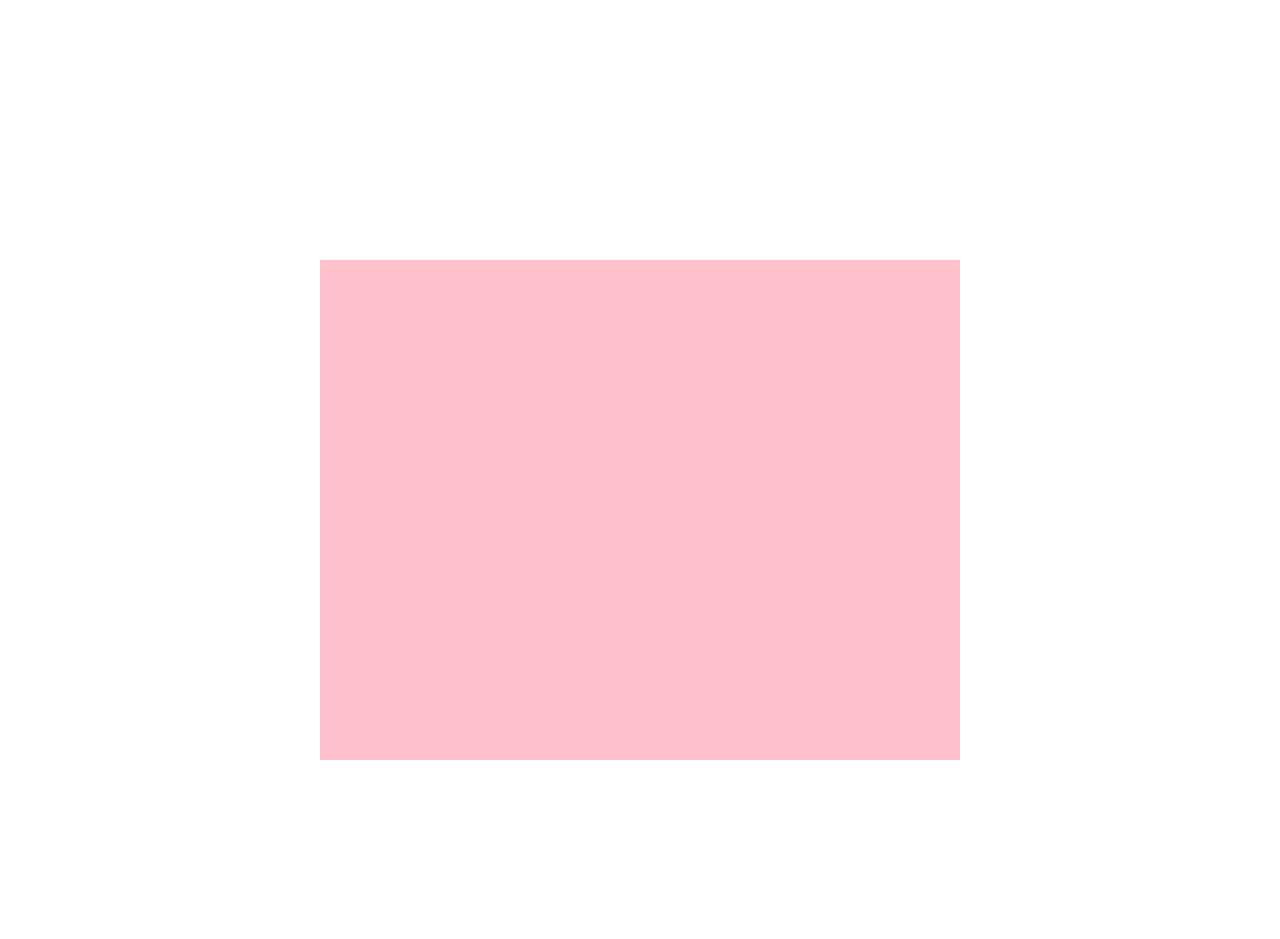
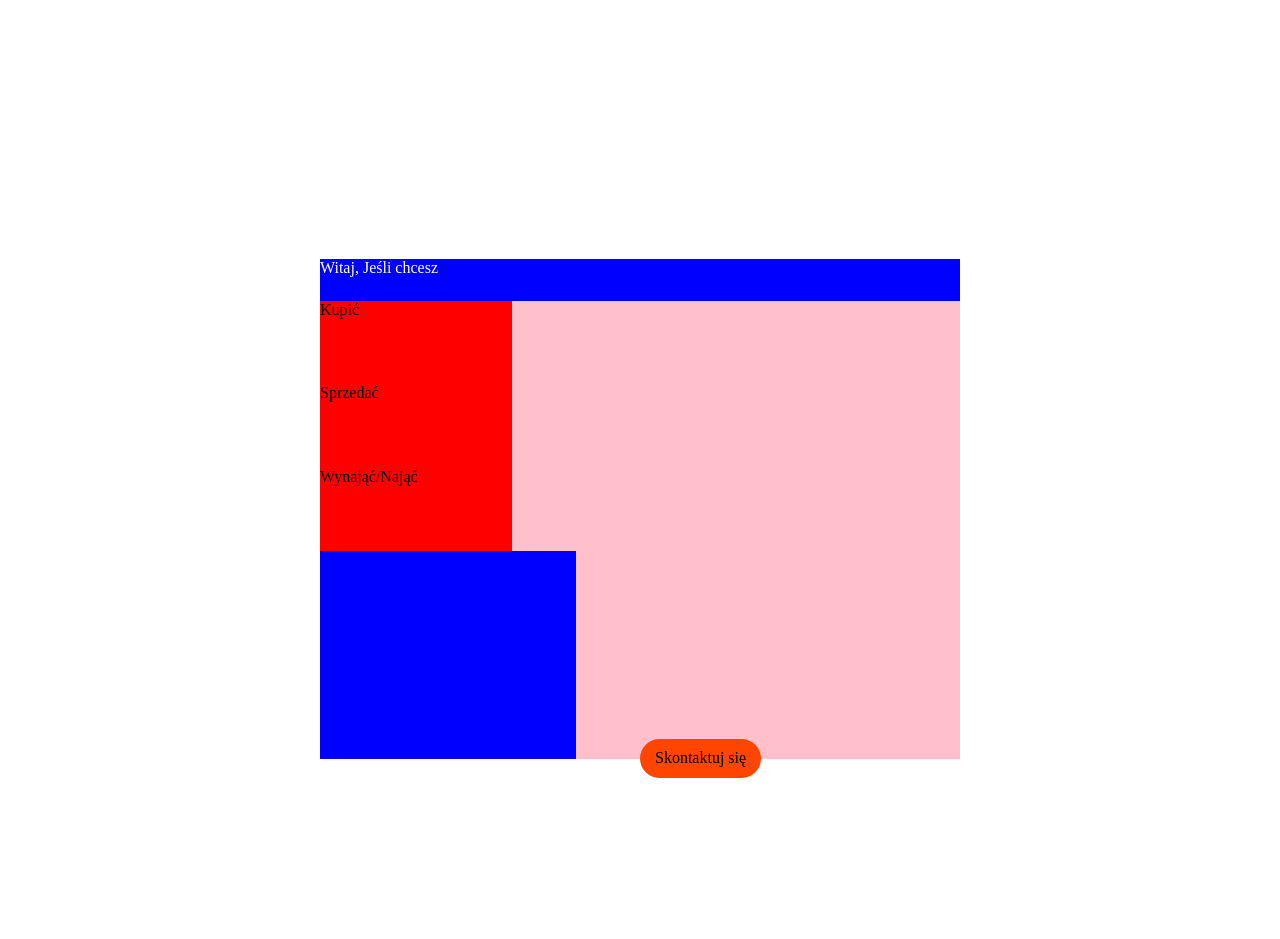
Before and after one commit to Greenyk/NieruchomosciNowaRuda-Website-, a website: page index.html in a window 1280 px wide. Shown: the part 69-1008 px from the top of the page. Drawn offline with nearby package versions, Linux system fonts and the light colour scheme; files that its build step writes are made by us from their sources.

Commit message:
implementing scss

```diff
--- a/index.html
+++ b/index.html
@@ -4,7 +4,9 @@
     <meta charset="UTF-8" />
     <meta http-equiv="X-UA-Compatible" content="IE=edge" />
     <meta name="viewport" content="width=device-width, initial-scale=1.0" />
+    <link rel="stylesheet" href="https://necolas.github.io/normalize.css/8.0.1/normalize.css" />
     <link rel="stylesheet" href="style.css">
+    <link rel="stylesheet" href="./dist/css/styles.css">
     <link rel="preconnect" href="https://fonts.googleapis.com">
     <link rel="preconnect" href="https://fonts.gstatic.com" crossorigin>
     <link href="https://fonts.googleapis.com/css2?family=Roboto:ital@1&display=swap" rel="stylesheet">
@@ -14,7 +16,9 @@
 <!-- HEADER -->
 <header>
     <div class="logo">
-        <img src="./images/logo-without.png" width="300" height="300" alt="website-logo" />
+        <a href="#">
+            <img src="./images/logo-without.png" alt="website-logo" />
+        </a>
     </div>
     <ul class="menu">
         <li data-key="home" class="menu-link">Strona główna</li>
@@ -33,9 +37,14 @@
 <!-- section first -->
 <div class="section-one">
     <div class="container-welcome">
-        <div class="buy"></div>
-        <div class="sell"></div>
-        <div class="rent"></div>
+        <div class="welcome-text">
+            Witaj, Jeśli chcesz
+        </div>
+        <div class="buy">Kupić</div>
+        <div class="sell">Sprzedać</div>
+        <div class="rent">Wynająć/Nająć</div>
+        <div class="logo-container-welcome"></div>
+        <button class="contact-btn">Skontaktuj się</button>
     </div>
 </div>
 
--- /dev/null
+++ b/src/scss/modules/header.scss
@@ -0,0 +1,8 @@
+header {
+  .logo {
+    img {
+      width: 300px;
+      height: auto;
+    }
+  }
+}
--- a/style.css
+++ b/style.css
@@ -165,30 +165,59 @@ header.active {
     width: 50%;
     height: 50%;
     background-color: pink;
+    position: relative;
+    display: flex;
+    flex-direction: column;
+}
+
+.container-welcome .welcome-text{
+    width: 100%;
+    height: 10%;
+    background-color: blue;
+    color: white;
+}
+
+.buy{
+    display: inline;
+    width: 30%;
+    height: 20%;
+    background-color: red;
 
 }
 
-
-.container .click-contact{
-    position: relative;
-    padding: 20px 30px;
-    border-radius: 99px;
-    font-size: 50px;
-    font-weight: bold;
-    cursor: pointer;
-    border: none;
-    width:50%;
-    margin-left: 25%;
-    top: 50%;
-    background: #345dff;
-    font-family: 'Roboto', sans-serif;
-    box-shadow: 2px -14px 57px -1px rgba(0,0,0,0.38);
-
+.sell{
+    display: inline;
+    width: 30%;
+    height: 20%;
+    background-color: red;
 }
 
-.container .click-contact:hover{
-    background: green;
-    transition: all 0.3s ease-in-out;
+.rent{
+    display: inline;
+    width: 30%;
+    height: 20%;
+    background-color: red;
+}
+
+.logo-container-welcome{
+    width: 40%;
+    height: 50%;
+    background-color: blue;
+}
+
+.contact-btn{
+    position: absolute;
+    top: 96%;
+    left: 50%;
+    border: none;
+    background-color: orangered;
+    cursor: pointer;
+    border-radius: 20px;
+    padding: 10px 15px;
+}
+
+.contact-btn:hover{
+    background-color: green;
 }
 
 /* Section two */
@@ -255,6 +284,7 @@ header.active {
     border-radius: 20px;
     padding: 10px;
     margin-top: 10px;
+    resize: none;
 }
 
 .container-submission .message{
```
Also changed, not shown: gulpfile.js (added, +89 -0 lines), package.json (added, +48 -0 lines), 2 other files.
